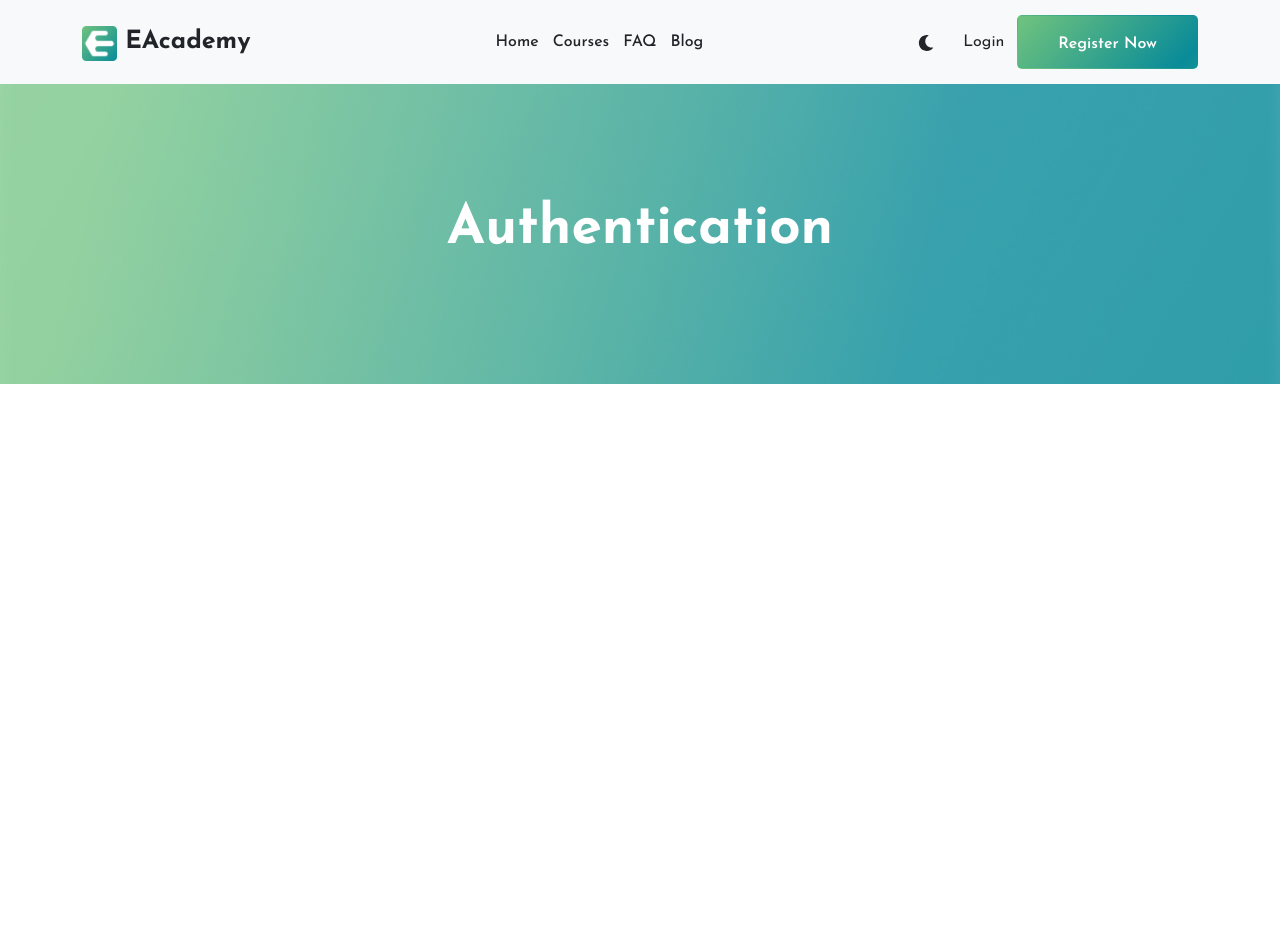
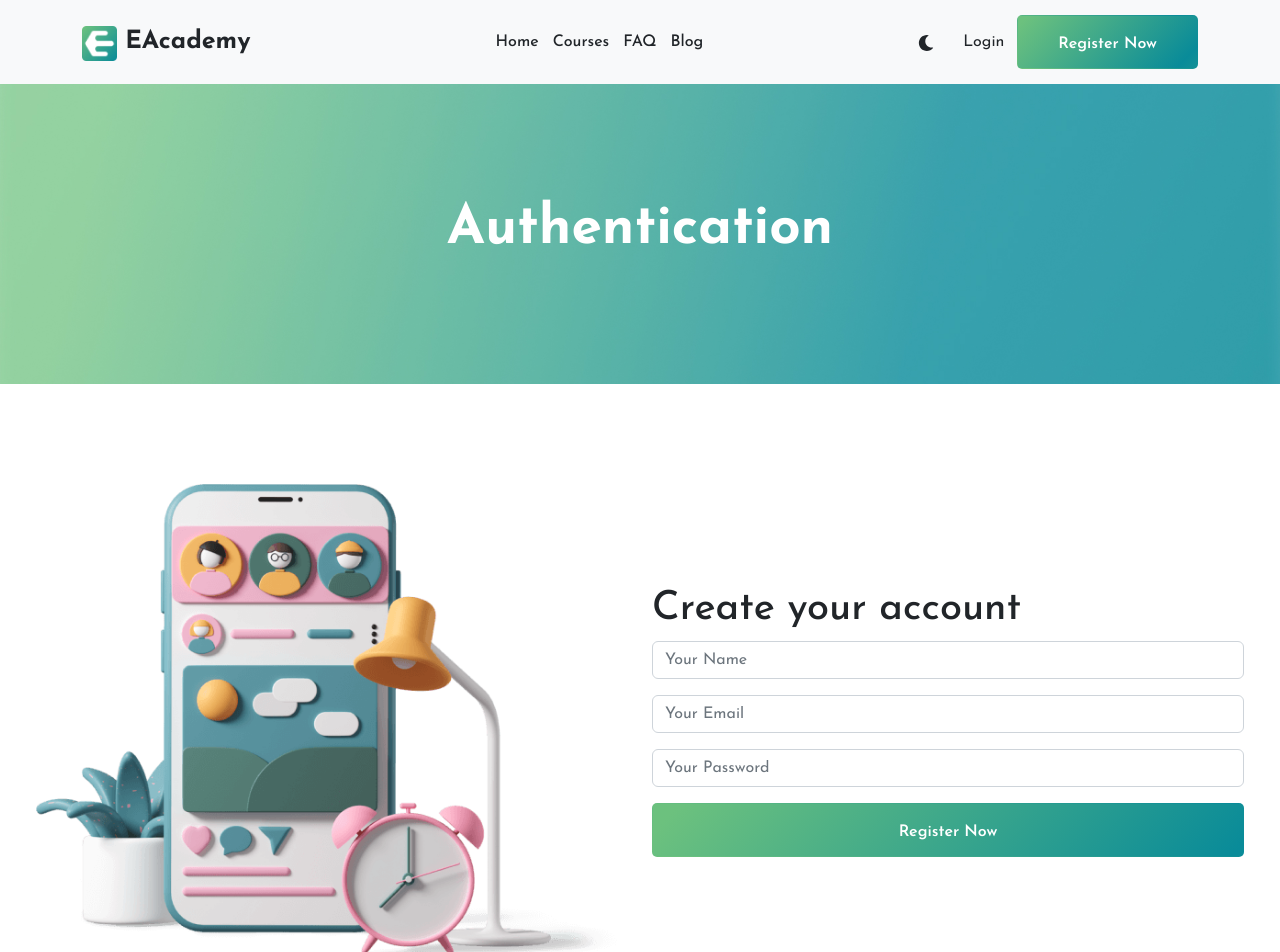
Before and after one commit to DevAsFahim/eacademy, a React (Create React App) app: page /register in a window 1280 px wide. Shown: the top 952 px of the page. Before the commit the page ends 800 px from the top, so only its background shows below. Built offline with nearby package versions, Linux system fonts and the light colour scheme.

Commit message:
register form created

```diff
--- a/src/components/Register/Register.js
+++ b/src/components/Register/Register.js
@@ -8,7 +8,34 @@ const Register = () => {
             <div className="page_banner">
                 <h1>Authentication</h1>
             </div>
-
+            <div className="connect">
+                <div className="container-fluid">
+                    <div className="row px-4 align-items-center">
+                        <div className="col-lg-6">
+                            <div className="connect_img">
+                                <img src={register} alt="" />
+                            </div>
+                        </div>
+                        <div className="col-lg-6">
+                            <div className="connect_form">
+                                <h1>Create your account</h1>
+                                <form>
+                                    <div class="mb-3">
+                                        <input type="text" class="form-control" id="formGroupExampleInput" placeholder="Your Name" />
+                                    </div>
+                                    <div class="mb-3">
+                                        <input type="email" class="form-control" id="formGroupExampleInput2" placeholder="Your Email" />
+                                    </div>
+                                    <div class="mb-3">
+                                        <input type="email" class="form-control" id="formGroupExampleInput2" placeholder="Your Password" />
+                                    </div>
+                                    <button className="btn default-btn d-block w-100">Register Now</button>
+                                </form>
+                            </div>
+                        </div>
+                    </div>
+                </div>
+            </div>
         </div>
     );
 };
```
